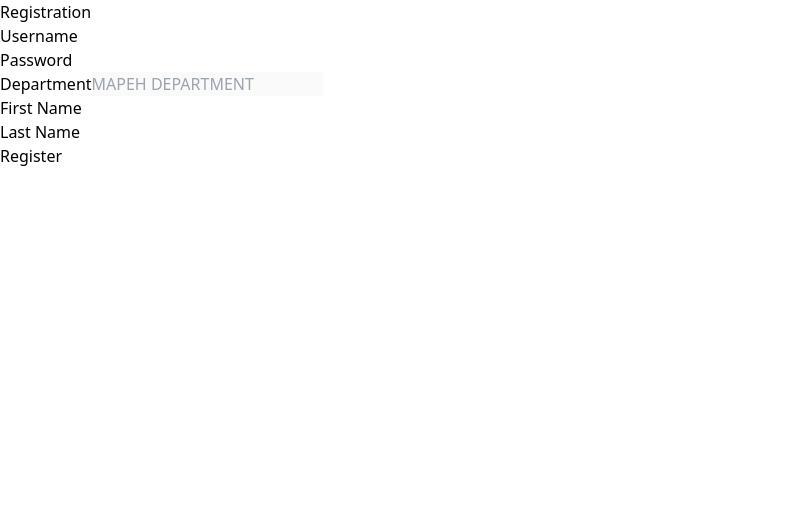
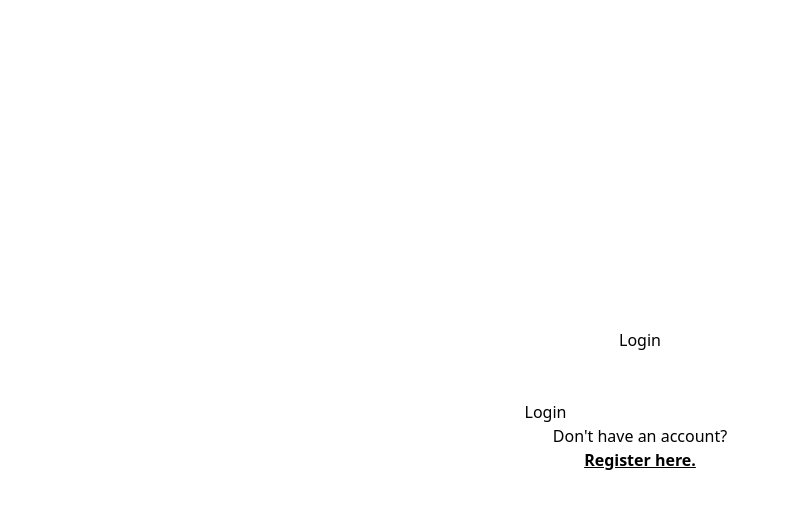
Before and after one commit to wfrotj/portalClient, a React (Vite) app: page / in a window 1280 px wide. Shown: the top 508 px of the page, without its empty margins (0-789 px from the left). Built offline with nearby package versions, Linux system fonts and the light colour scheme; the HTML template or start-up script is replaced by a standard one.

Commit message:
doing the login*rregistration routes

```diff
--- a/src/App.jsx
+++ b/src/App.jsx
@@ -14,17 +14,32 @@ import Home from "./components/Home";
 import About from "./components/About";
 import Profile from "./components/Profile";
 import { Routes, Route } from "react-router-dom";
+import { useState, useEffect } from "react";
+import teacherService from "./services/teacherService";
 
 function App() {
+  const [user, setUser] = useState(null);
+
+  useEffect(() => {
+    const loggedUserJSON = window.localStorage.getItem("loggedTeacher");
+
+    if (loggedUserJSON) {
+      const user = JSON.parse(loggedUserJSON);
+      setUser(user);
+      teacherService.setToken(user.token);
+    }
+  }, []);
   return (
     <>
-      {/* <Login /> */}
-      <Registration />
-      {/* <div>
+      <div>
+        {user === null ? (
+          <>
+            <Login />
+          </>
+        ) : (
+          <>
             {" "}
-        <Navbar />
-      </div>
-
+            <Navbar user={user} setUser={setUser} />
             <Routes>
               <Route path="/" element={<Home />} />
               <Route path="/kra1" element={<Kra1 />} />
@@ -36,7 +51,10 @@ function App() {
               <Route path="/profile" element={<Profile />} />
               <Route path="/registration" element={<Registration />} />
               <Route path="/login" element={<Login />} />
-      </Routes> */}
+            </Routes>
+          </>
+        )}
+      </div>
     </>
   );
 }
--- a/src/components/Home.jsx
+++ b/src/components/Home.jsx
@@ -1,6 +1,6 @@
 import React from "react";
 
-function Home() {
+function Home({ user }) {
   return (
     <div>
       <h1>This is the homepage</h1>
--- a/src/components/Login.jsx
+++ b/src/components/Login.jsx
@@ -1,6 +1,6 @@
 import React from "react";
 import { useState, useEffect } from "react";
-import { useNavigate } from "react-router-dom";
+import { useNavigate, Link } from "react-router-dom";
 import loginService from "../services/loginService";
 import teacherService from "../services/teacherService";
 
@@ -54,6 +54,17 @@ function Login({ user, setUser }) {
             Login
           </button>
         </div>
+        <div>
+          <p className="text-center">
+            Don't have an account? <br></br>
+            <Link
+              to="/registration"
+              className="text-black font-extrabold underline"
+            >
+              Register here.
+            </Link>
+          </p>
+        </div>
       </form>
     </div>
   );
--- a/src/components/Navbar.jsx
+++ b/src/components/Navbar.jsx
@@ -1,7 +1,18 @@
 import React from "react";
-import { Link } from "react-router-dom";
+import { Link, useNavigate } from "react-router-dom";
+import { useEffect } from "react";
 
-function Navbar() {
+function Navbar({ user, setUser }) {
+  const navigate = useNavigate();
+
+  useEffect(() => {
+    if (!user) navigate("/login");
+  }, [user, navigate]);
+
+  const handleLogout = () => {
+    window.localStorage.removeItem("loggedTeacher");
+    setUser(null);
+  };
   return (
     <header>
       <div className="logo">
@@ -48,6 +59,15 @@ function Navbar() {
           <Link to="/">Home</Link>
         </li>
       </ul>
+      <div className="flex gap-2 justify-end  ">
+        <button
+          onClick={handleLogout}
+          className="text-2xl hover:text-red-600 cursor-pointer "
+        >
+          {" "}
+          Logout
+        </button>
+      </div>
     </header>
   );
 }
```
Lines whose indentation alone changed are shown as unchanged.
